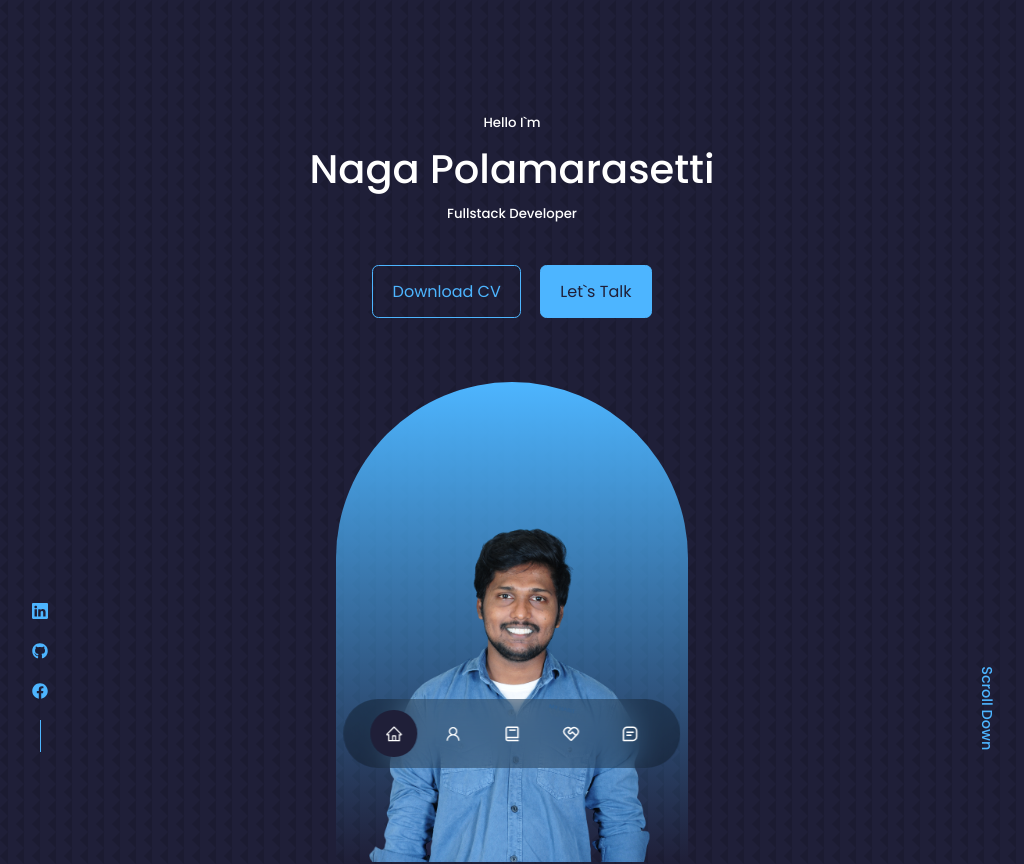
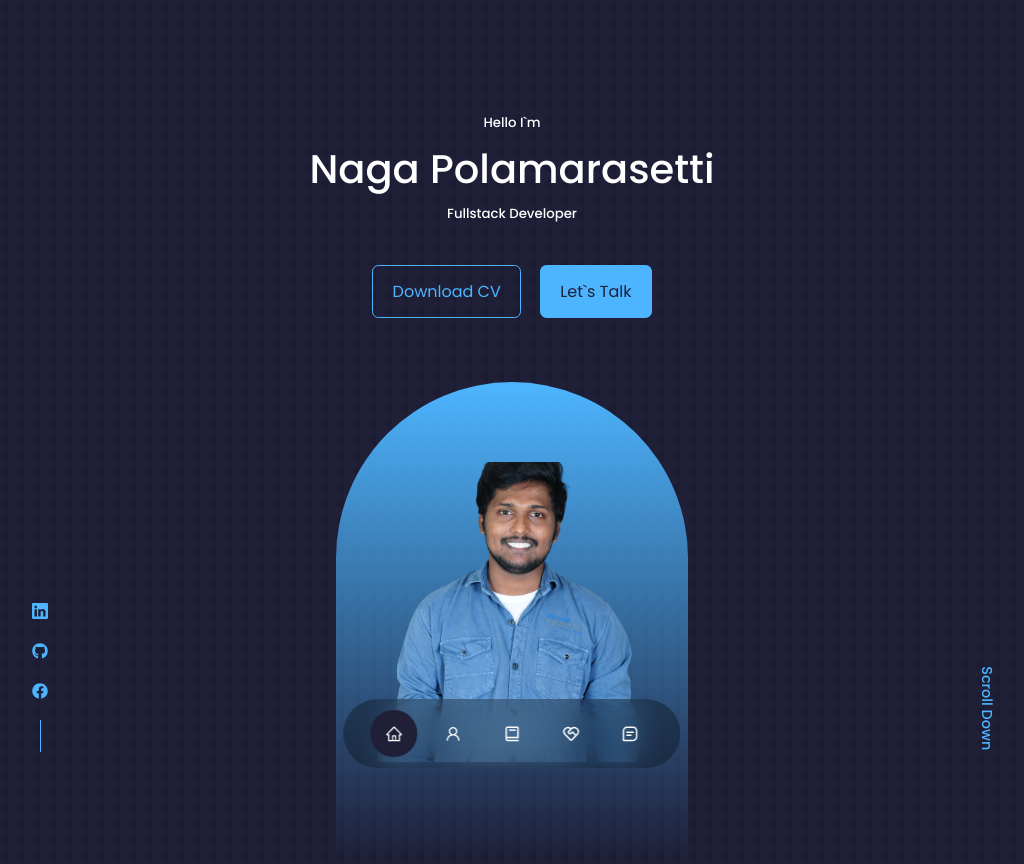
Before and after one commit to leadernaga/PORTFOLIO, a React (Create React App) app: page / in a window 1280 px wide. Shown: the top 864 px of the page, without its empty margins (128-1152 px from the left). Built offline with nearby package versions, Linux system fonts and the light colour scheme.

Commit message:
Update header.css

```diff
--- a/src/Components/Header/header.css
+++ b/src/Components/Header/header.css
@@ -11,7 +11,7 @@ header {
 .myimage {
   /* transform: scale(1); */
   /* margin-left:30px; */
-  height: 60vh;
+  height: 300px;
   width: 300px;
 }
 
```
